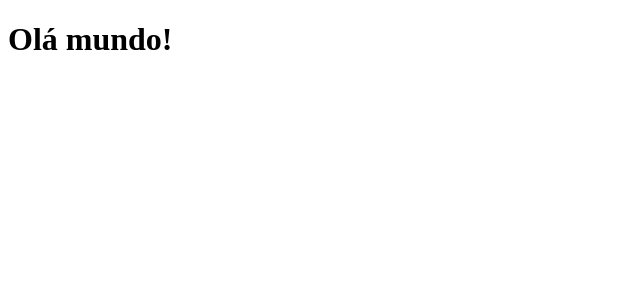
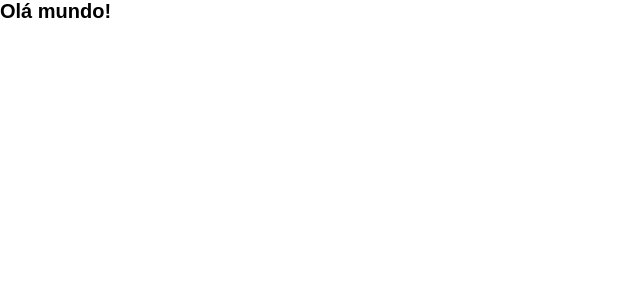
Before and after one commit to gbmouraa/to_do, a React (Vite) app: page / in a window 1280 px wide. Shown: the top 300 px of the page, without its empty margins (0-640 px from the left). Built offline with nearby package versions, Linux system fonts and the light colour scheme.

Commit message:
style: created global style

```diff
--- a/src/index.scss
+++ b/src/index.scss
@@ -0,0 +1,43 @@
+// primary
+$bright-blue: #3a7bfd;
+$check-bg: linear-gradient #57ddff to #c058f3;
+
+// light theme
+$l-light-gray: #fafafa;
+$l-very-light-grayish-blue: #e4e5f1;
+$l-light-grayish-blue: #d2d3db;
+$l-dark-grayish-blue: #9394a5;
+$l-very-dark-grayish-blue: #484b6a;
+
+// dark theme
+$d-dark-blue: #161722;
+$d-dark-desaturated-blue: #25273c;
+$d-light-grayish-blue: #cacde8;
+//hover
+$d-light-grayish-blue-hv: #e4e5f1;
+$d-dark-grayish-blue: #777a92;
+$d-very-dark-grayish-blue: #4d5066;
+$d-very-dark-grayish-blue-2: #393a4c;
+
+html {
+  font-size: 62.5%;
+}
+
+* {
+  padding: 0;
+  margin: 0;
+  box-sizing: border-box;
+  font-family: "Josefin Sans", sans-serif;
+}
+
+body {
+  width: 100%;
+  min-height: 100vh;
+}
+
+button {
+  background-color: transparent;
+  border: none;
+  outline: none;
+  cursor: pointer;
+}
```
